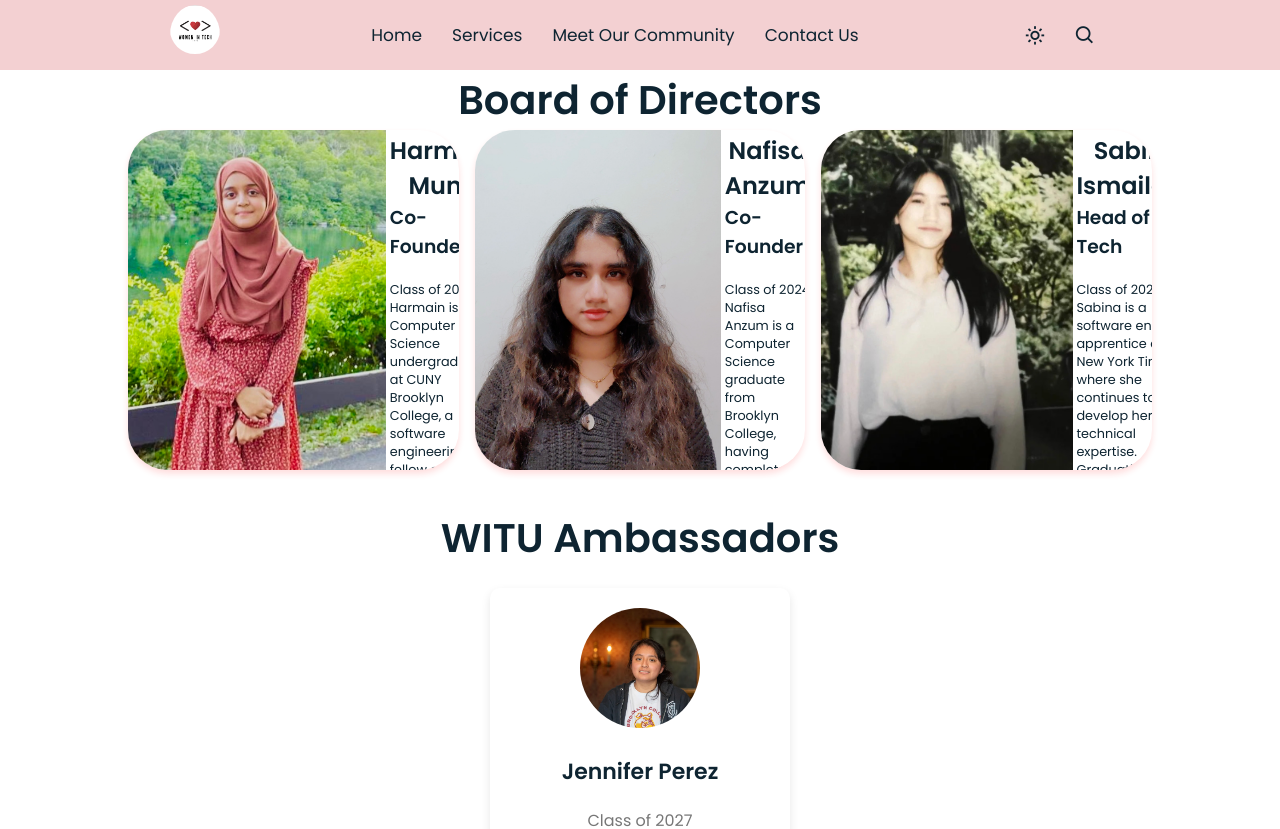
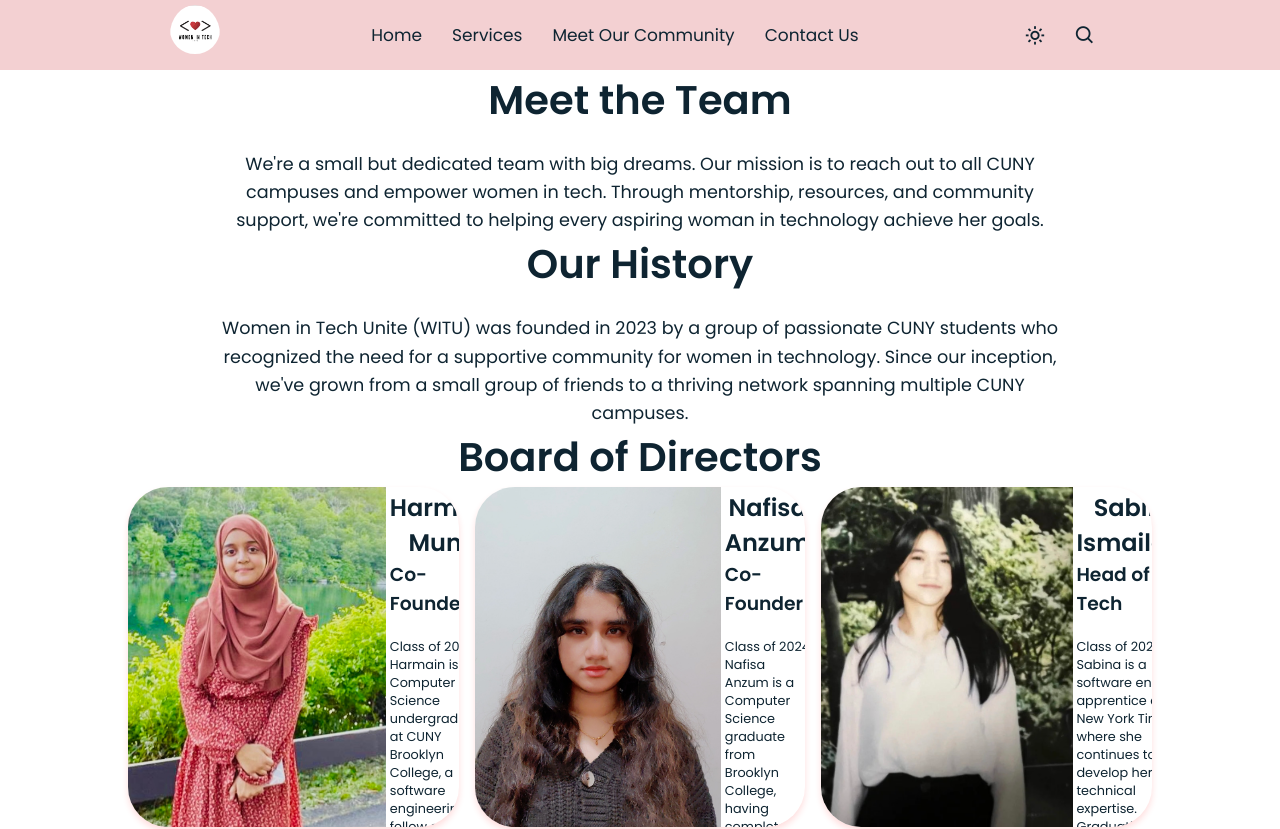
Before and after one commit to AliAngelinaaa/WITUnite, a React (Create React App) app: page /witunite/mtc in a window 1280 px wide. Shown: the top 829 px of the page. Built offline with nearby package versions, Linux system fonts and the light colour scheme.

Commit message:
got back the changes

```diff
--- a/src/pages/mtc.jsx
+++ b/src/pages/mtc.jsx
@@ -35,6 +35,17 @@ function Mtc() {
   ];
   return (
     <div>
+      <section className="intro-container">
+        <h2 className="heading">Meet the Team</h2>
+        <p className="intro-paragraph">We're a small but dedicated team with big dreams. Our mission is to reach out to all CUNY campuses and empower women in tech. Through mentorship, resources, and community support, we're committed to helping every aspiring woman in technology achieve her goals.</p>
+
+      </section>
+
+      {/* New section for WITU history */}
+      <section className="intro-container">
+        <h2 className="heading">Our History</h2>
+        <p>Women in Tech Unite (WITU) was founded in 2023 by a group of passionate CUNY students who recognized the need for a supportive community for women in technology. Since our inception, we've grown from a small group of friends to a thriving network spanning multiple CUNY campuses.</p>
+      </section>
       <h2 className="heading">Board of Directors</h2>
       <div className="cardContainer">
         {members.map((member, index) => (
```
